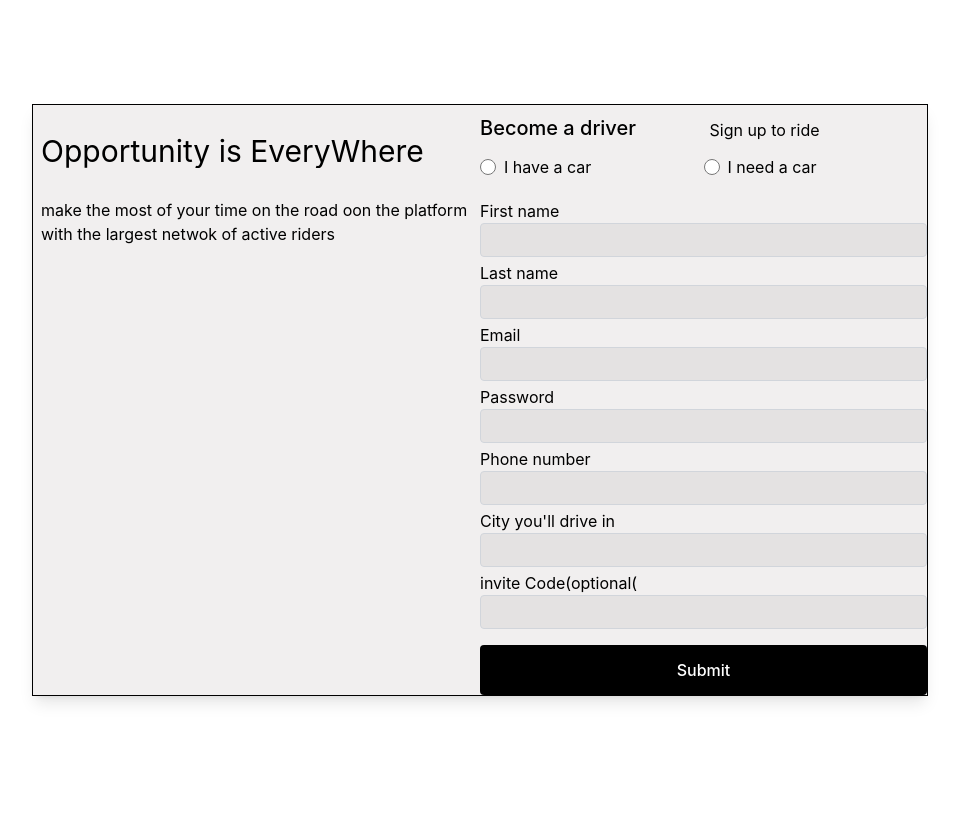
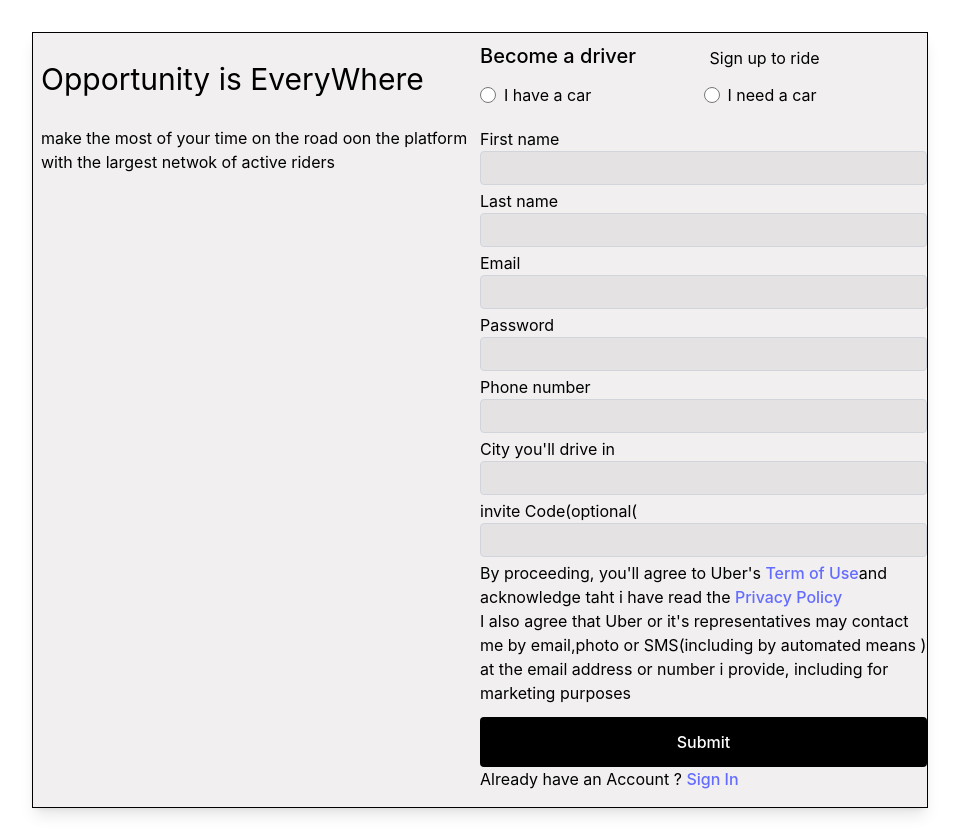
Before and after one commit to BLADEHEDA/Private-journal, a React (Vite) app: page / in a window 1280 px wide. Shown: the whole page, without its empty margins (160-1119 px from the left). Before the commit the page ends 800 px from the top, so only its background shows below. Built offline with nearby package versions, Linux system fonts and the light colour scheme.

Commit message:
form fixes done

```diff
--- a/src/Components/Form/Reusable.tsx
+++ b/src/Components/Form/Reusable.tsx
@@ -28,12 +28,9 @@
 
 const Reusable = () => {
   const [showModal , setShowModal]= useState(false)
-  // const show =()=>{
-  //   setShowModal(true)
-  // }
-
-
-
+  const toggleModal = ()=>{
+    setShowModal(true)
+  }
   //TODO create formik instance
   const formik = useFormik({
      initialValues: {
@@ -64,9 +61,8 @@
         password: Yup.string()
         .required()
          .min(6, "Password is too short - should be 6 chars minimum"),
-
-       phonenumber: Yup.string()
-       .required()
+      phonenumber: Yup.string().
+      required('Phone number is required').matches(/^[0-9]+$/, 'Must be only digits').min(7, 'Too short').max(15, 'Too long')
        .label('phone number'),
        city:Yup.string()
        .label('city')
@@ -86,7 +82,7 @@
    })
      // /display the modal values on
 const showmodal=()=>{
-  alert(`Hello bro whats up
+  alert(`The form values are
    car: ${formik.values.car}.
   firstnaame: ${formik.values.firstname}.
   lastnaame: ${formik.values.lastname}.
@@ -98,12 +94,6 @@
    `);
   formik.resetForm();
 }
-const toggleModal = ()=>{
-  setShowModal(true)
-}
-
-console.log(showModal);
-
   return (
     <main className=' main-section shadow-lg my-[2em] w-[90%] mx-auto my-0 md:w-[70%]
     md:flex ' >
@@ -216,11 +206,21 @@
 errors={formik.errors.invitecode}
 values={formik.values.invitecode}
 />
+<p className="form-text">
+              By proceeding, you'll agree to Uber's <a href="/"> Term of Use</a>
+               and acknowledge
+              taht i have read the  <a href="/"> Privacy Policy</a>
+            </p>
+            <p className="form-text"> I also agree that Uber or it's representatives
+            may contact me  by email,photo or SMS(including by automated means
+           ) at the email address or number i provide,
+            including for marketing purposes  </p>
 <div className='text-center mt-3'>
             <button
-
-            className='bg-[black] rounded p-3 text-white'  >Submit</button>
+         className='bg-[black] rounded p-3 text-white'  >Submit</button>
           </div>
+          <p className="form-text mb-[1em] ">Already have an Account ? <a href="/">
+               Sign In</a>  </p>
           </form>
           </section>
 {/* <InputFields label="" name="" type="" /> */}
```
